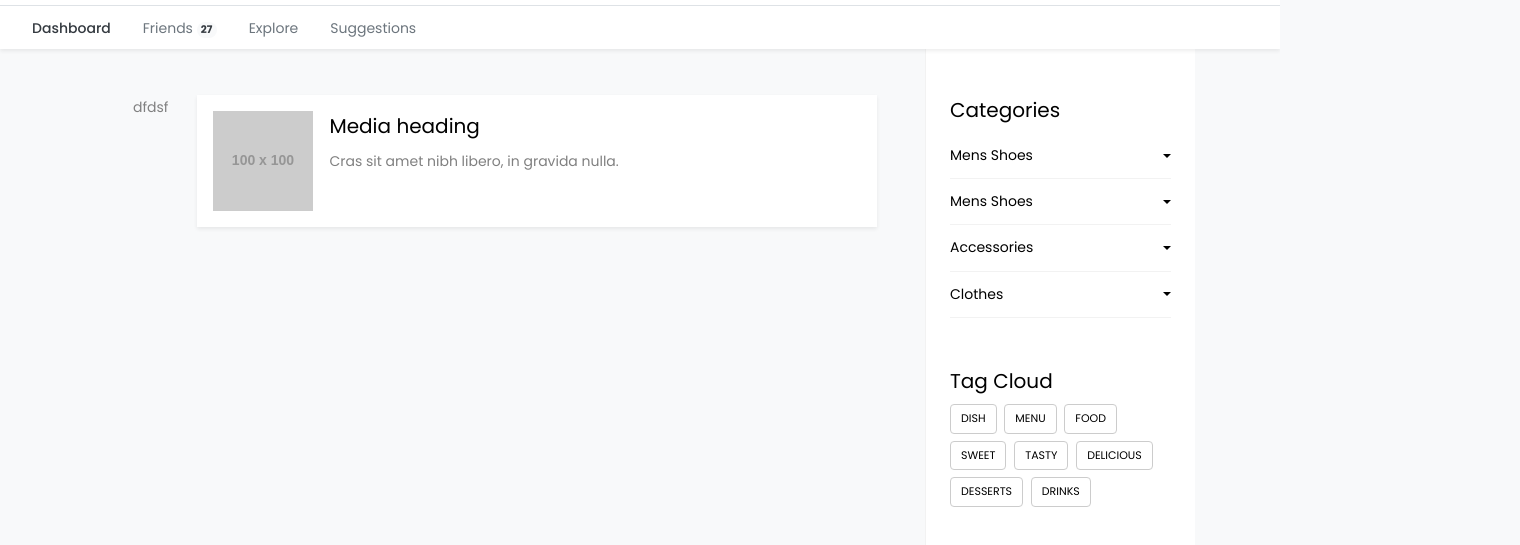
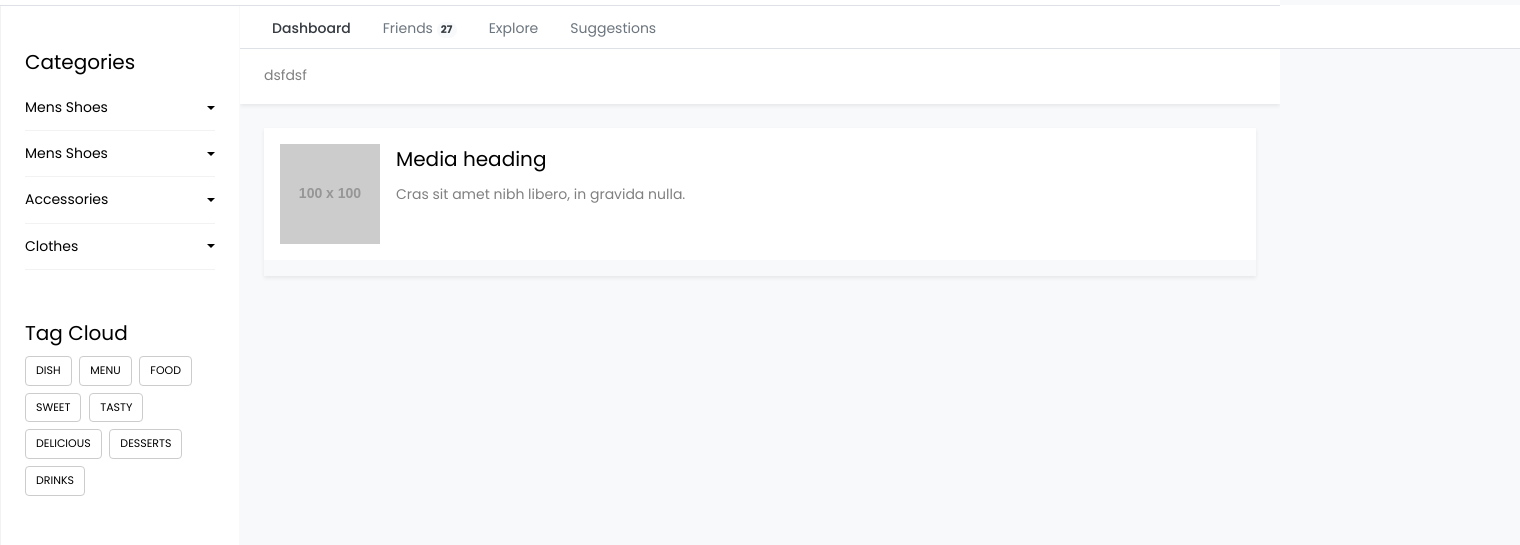
Before and after one commit to matthewobisnar/coupon, a plain HTML site: page index.html in a window 1280 px wide. Shown: the part 57-602 px from the top of the page, 1520 px wide, since content can reach past the window. Drawn offline with Linux system fonts and the light colour scheme; placeholder pictures from the web are drawn by us.

Commit message:
initial commit

```diff
--- a/index.html
+++ b/index.html
@@ -30,39 +30,8 @@
         </div>
       </div>
     </nav>
-    <div class="nav-scroller bg-white shadow-sm">
-      <nav class="nav nav-underline px-3" aria-label="Secondary navigation">
-        <a class="nav-link active" aria-current="page" href="#">Dashboard</a>
-        <a class="nav-link" href="#">
-          Friends
-          <span class="badge bg-light text-dark rounded-pill align-text-bottom">27</span>
-        </a>
-        <a class="nav-link" href="#">Explore</a>
-        <a class="nav-link" href="#">Suggestions</a>
-      </nav>
-    </div>
-		<div class="container mt-5 d-md-flex align-items-stretch">
-      <!-- Page Content  -->
-      <div id="content" class="p-4 p-md-5 pt-5">
-        <div class="product-item">
-          <div class="row">
-            <div class="col-1">
-              dfdsf
-            </div>
-            <div class="col">
-              <div class="media bg-white shadow-sm mb-3 pt-3 pb-3 px-3">
-                <img class="mr-3" src="http://via.placeholder.com/100" alt="Generic placeholder image">
-                <div class="media-body">
-                  <h5 class="mt-0">Media heading</h5>
-                  Cras sit amet nibh libero, in gravida nulla.
-                </div>
-              </div>
-            </div>
-          </div>
-        </div>
-      </div>
-
-      <nav id="sidebar">
+		<div class="d-md-flex align-items-stretch">
+      <nav id="sidebar" class="border-custom-right">
 				<div class="p-4 pt-5">
 					<h5>Categories</h5>
 	        <ul class="list-unstyled components mb-5">
@@ -126,6 +95,43 @@
 					</div>
 	      </div>
     	</nav>
+      <!-- Page Content  -->
+      <div id="content" class="pt-5">
+        <div class="nav-scroller bg-white border-bottom">
+          <nav class="nav nav-underline px-3" aria-label="Secondary navigation">
+            <a class="nav-link active" aria-current="page" href="#">Dashboard</a>
+            <a class="nav-link" href="#">
+              Friends
+              <span class="badge bg-light text-dark rounded-pill align-text-bottom">27</span>
+            </a>
+            <a class="nav-link" href="#">Explore</a>
+            <a class="nav-link" href="#">Suggestions</a>
+          </nav>
+        </div>
+
+        <div class="navigator">
+          <div class="bg-white shadow-sm py-3 px-4">
+            dsfdsf
+          </div>
+        </div>
+
+        <div class="products p-4">
+          <div class="product-item shadow-sm">
+            <div class="row">
+              <div class="col">
+                <div class="media bg-white mb-3 pt-3 pb-3 px-3">
+                  <img class="mr-3" src="http://via.placeholder.com/100" alt="Generic placeholder image">
+                  <div class="media-body">
+                    <h5 class="mt-0">Media heading</h5>
+                    Cras sit amet nibh libero, in gravida nulla.
+                  </div>
+                </div>
+              </div>
+            </div>
+          </div>
+        </div>
+
+      </div>
 		</div>
 
     <script src="js/jquery.min.js"></script>
```
Also changed, not shown: css/style.css.
